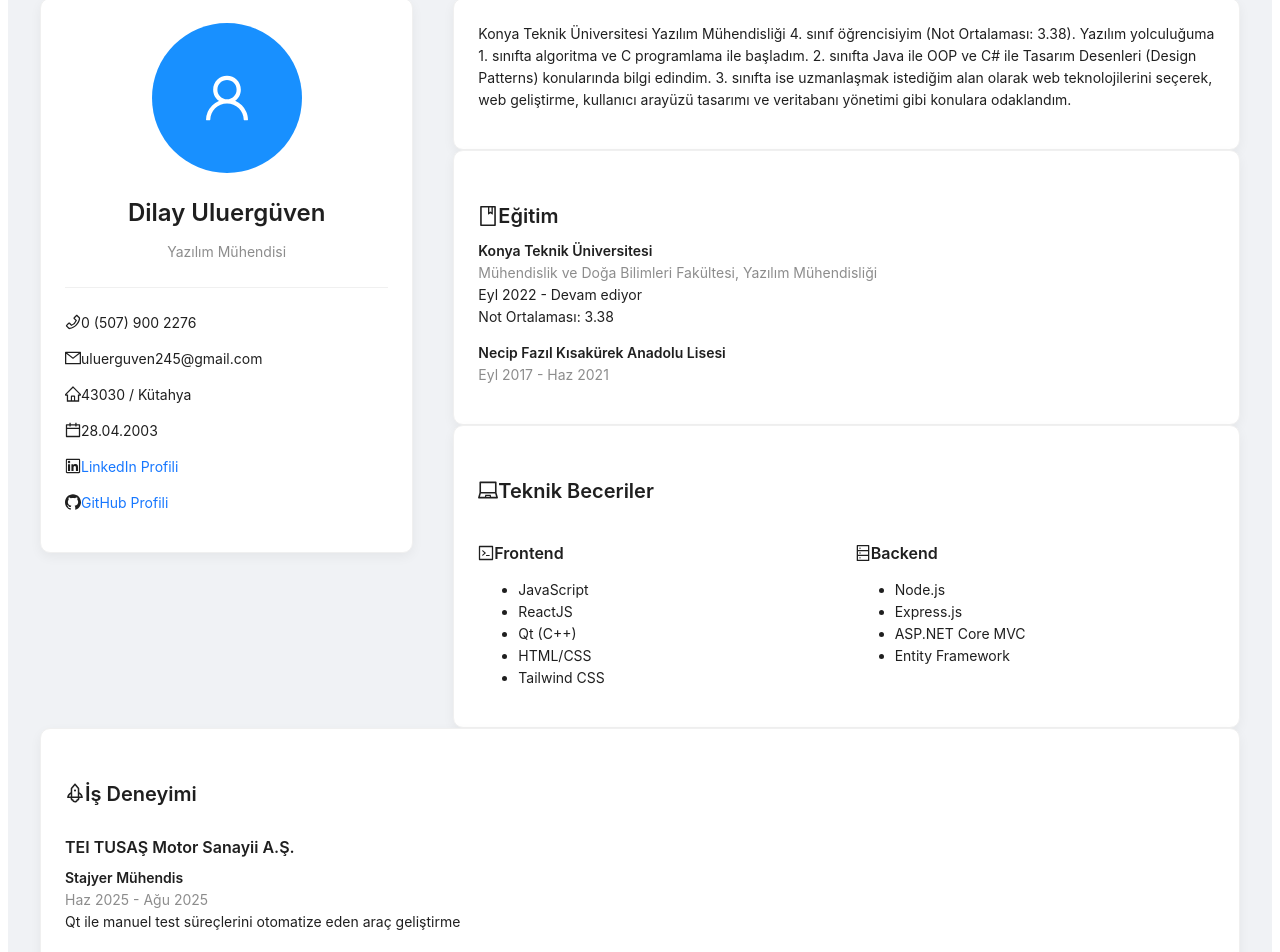
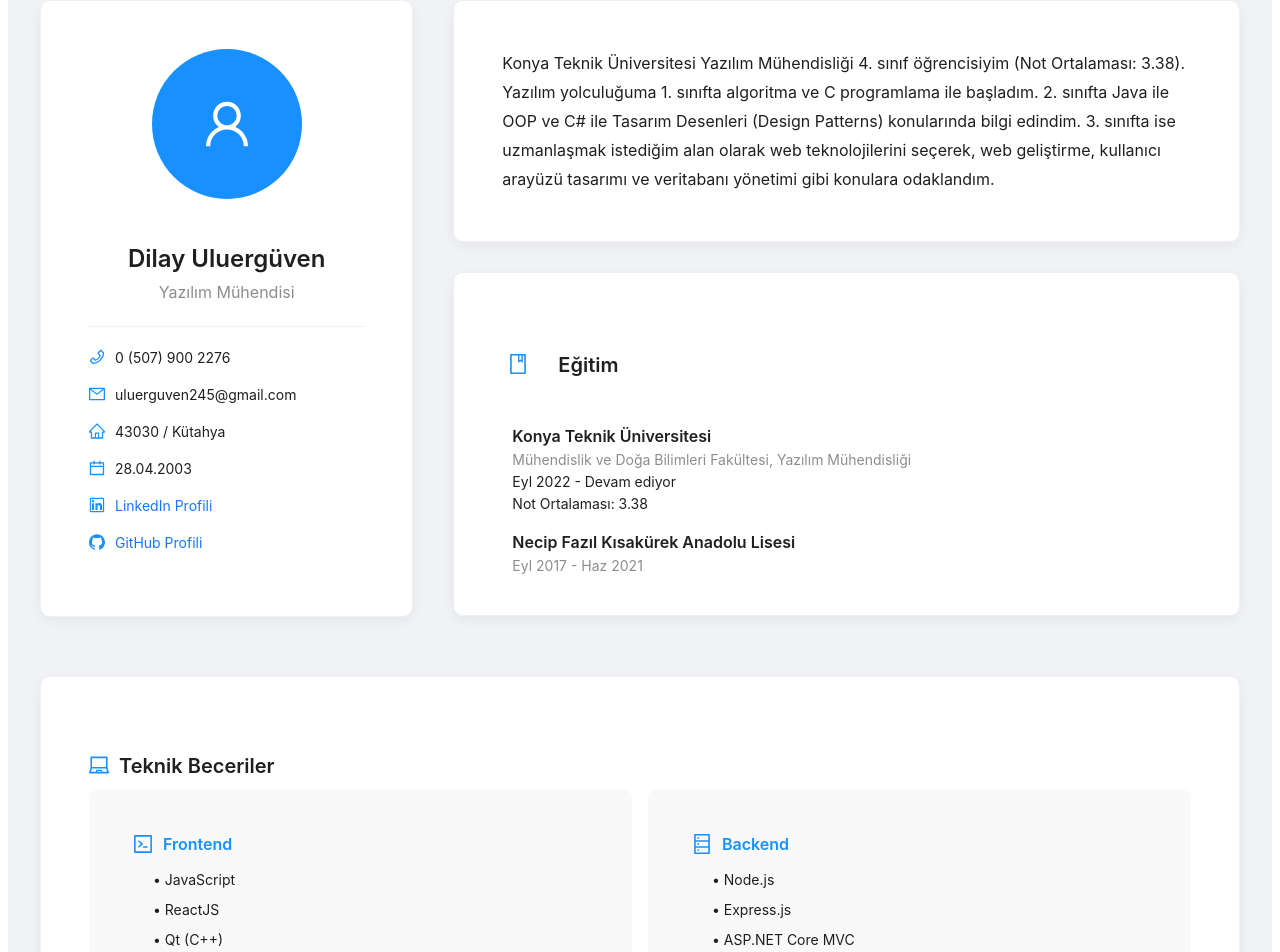
Before and after one commit to dilayuluerguven/My-Website, a React (Vite) app in the folder client/: page / in a window 1280 px wide. Shown: the part 1078-2030 px from the top of the page. Built offline with nearby package versions, Linux system fonts and the light colour scheme.

Commit message:
Updated About and Home section

```diff
--- a/client/src/components/Home.jsx
+++ b/client/src/components/Home.jsx
@@ -24,7 +24,7 @@ export default function Home() {
         <Row gutter={[16, 16]} justify="center">
           {['Proje 1', 'Proje 2', 'Proje 3', 'Proje 4'].map((proj, i) => (
             <Col key={i} xs={24} sm={12} md={8} lg={6}>
-              <Card title={proj} bordered hoverable>
+              <Card title={proj} variant="outlined" hoverable>
                 Bu proje hakkında kısa bir açıklama.
               </Card>
             </Col>
--- a/client/src/pages/About.jsx
+++ b/client/src/pages/About.jsx
@@ -11,8 +11,8 @@ import {
   LinkedinOutlined,
   GithubOutlined,
   BookOutlined,
-  LaptopOutlined
-} from '@ant-design/icons';
+  LaptopOutlined,
+} from "@ant-design/icons";
 
 const { Title, Paragraph, Text } = Typography;
 
@@ -20,81 +20,134 @@ const About = () => {
   return (
     <section
       id="about"
-      className="py-5 bg-light"
       style={{
         padding: "80px 20px",
         background: "#f0f2f5",
       }}
     >
-      <div className="container" style={{
+      <div
+        style={{
           maxWidth: "1200px",
           margin: "0 auto",
-      }}>
-        <div className="text-center mb-5">
-          <Title level={2} className="display-4 mb-3" style={{ fontSize: "36px", marginBottom: "10px" }}>
+        }}
+      >
+        <div style={{ textAlign: "center", marginBottom: "40px" }}>
+          <Title level={2} style={{ fontSize: "36px", marginBottom: "10px" }}>
             Hakkımda
           </Title>
-          <Divider className="mx-auto" style={{
+          <Divider
+            style={{
               maxWidth: "100px",
               borderColor: "#1890ff",
-          }} />
+              margin: "0 auto",
+            }}
+          />
         </div>
 
         <Row gutter={[40, 40]} align="top">
           <Col xs={24} md={8}>
             <Card
-              className="h-100 text-center"
               style={{
+                textAlign: "center",
                 borderRadius: "10px",
                 boxShadow: "0 4px 12px rgba(0, 0, 0, 0.05)",
+                height: "100%",
+                padding: "24px",
               }}
-              bodyStyle={{ padding: "24px" }}
             >
               <Avatar
                 size={150}
                 icon={<UserOutlined />}
-                className="mb-4"
                 style={{
-                  backgroundColor: '#1890ff',
-                  fontSize: '50px',
+                  backgroundColor: "#1890ff",
+                  fontSize: "50px",
+                  marginBottom: "20px",
                 }}
               />
-              <Title level={3} className="mb-1">Dilay Uluergüven</Title>
-              <Text type="secondary" className="fs-5">Yazılım Mühendisi</Text>
+              <Title level={3} style={{ marginBottom: "5px" }}>
+                Dilay Uluergüven
+              </Title>
+              <Text type="secondary" style={{ fontSize: "16px" }}>
+                Yazılım Mühendisi
+              </Text>
 
-              <Divider className="my-4" />
+              <Divider style={{ margin: "20px 0" }} />
 
-              <div className="text-start">
-                <Paragraph className="mb-3">
-                  <PhoneOutlined className="text-primary me-2" style={{ fontSize: "16px" }} />
+              <div style={{ textAlign: "left" }}>
+                <Paragraph style={{ marginBottom: "15px" }}>
+                  <PhoneOutlined
+                    style={{
+                      color: "#1890ff",
+                      fontSize: "16px",
+                      marginRight: "10px",
+                    }}
+                  />
                   <Text>0 (507) 900 2276</Text>
                 </Paragraph>
 
-                <Paragraph className="mb-3">
-                  <MailOutlined className="text-primary me-2" style={{ fontSize: "16px" }} />
+                <Paragraph style={{ marginBottom: "15px" }}>
+                  <MailOutlined
+                    style={{
+                      color: "#1890ff",
+                      fontSize: "16px",
+                      marginRight: "10px",
+                    }}
+                  />
                   <Text>uluerguven245@gmail.com</Text>
                 </Paragraph>
 
-                <Paragraph className="mb-3">
-                  <HomeOutlined className="text-primary me-2" style={{ fontSize: "16px" }} />
+                <Paragraph style={{ marginBottom: "15px" }}>
+                  <HomeOutlined
+                    style={{
+                      color: "#1890ff",
+                      fontSize: "16px",
+                      marginRight: "10px",
+                    }}
+                  />
                   <Text>43030 / Kütahya</Text>
                 </Paragraph>
 
-                <Paragraph className="mb-3">
-                  <CalendarOutlined className="text-primary me-2" style={{ fontSize: "16px" }} />
+                <Paragraph style={{ marginBottom: "15px" }}>
+                  <CalendarOutlined
+                    style={{
+                      color: "#1890ff",
+                      fontSize: "16px",
+                      marginRight: "10px",
+                    }}
+                  />
                   <Text>28.04.2003</Text>
                 </Paragraph>
 
-                <Paragraph className="mb-3">
-                  <LinkedinOutlined className="text-primary me-2" style={{ fontSize: "16px" }} />
-                  <a href="www.linkedin.com/in/dilay-uluergüven-2b484125b" target="_blank" rel="noopener noreferrer">
+                <Paragraph style={{ marginBottom: "15px" }}>
+                  <LinkedinOutlined
+                    style={{
+                      color: "#1890ff",
+                      fontSize: "16px",
+                      marginRight: "10px",
+                    }}
+                  />
+                  <a
+                    href="www.linkedin.com/in/dilay-uluergüven-2b484125b"
+                    target="_blank"
+                    rel="noopener noreferrer"
+                  >
                     LinkedIn Profili
                   </a>
                 </Paragraph>
 
                 <Paragraph>
-                  <GithubOutlined className="text-primary me-2" style={{ fontSize: "16px" }} />
-                  <a href="https://github.com/dilayulurerguyen" target="_blank" rel="noopener noreferrer">
+                  <GithubOutlined
+                    style={{
+                      color: "#1890ff",
+                      fontSize: "16px",
+                      marginRight: "10px",
+                    }}
+                  />
+                  <a
+                    href="https://github.com/dilayuluerguven"
+                    target="_blank"
+                    rel="noopener noreferrer"
+                  >
                     GitHub Profili
                   </a>
                 </Paragraph>
@@ -104,120 +157,245 @@ const About = () => {
 
           <Col xs={24} md={16}>
             <Card
-              className="mb-4"
               style={{
                 borderRadius: "10px",
                 boxShadow: "0 4px 12px rgba(0, 0, 0, 0.05)",
-                height: "100%"
+                height: "100%",
+                marginBottom: "30px",
+                padding: "24px",
               }}
-              bodyStyle={{ padding: "24px" }}
             >
-              <Paragraph className="fs-5 lh-lg mb-0 text-start">
-                Konya Teknik Üniversitesi Yazılım Mühendisliği 4. sınıf öğrencisiyim (Not Ortalaması: 3.38).
-                Yazılım yolculuğuma 1. sınıfta algoritma ve C programlama ile başladım.
-                2. sınıfta Java ile OOP ve C# ile Tasarım Desenleri (Design Patterns)
-                konularında bilgi edindim. 3. sınıfta ise uzmanlaşmak istediğim alan
-                olarak web teknolojilerini seçerek, web geliştirme, kullanıcı arayüzü
-                tasarımı ve veritabanı yönetimi gibi konulara odaklandım.
+              <Paragraph
+                style={{
+                  fontSize: "16px",
+                  lineHeight: 1.8,
+                  textAlign: "left",
+                  marginBottom: "0",
+                }}
+              >
+                Konya Teknik Üniversitesi Yazılım Mühendisliği 4. sınıf
+                öğrencisiyim (Not Ortalaması: 3.38). Yazılım yolculuğuma 1.
+                sınıfta algoritma ve C programlama ile başladım. 2. sınıfta Java
+                ile OOP ve C# ile Tasarım Desenleri (Design Patterns)
+                konularında bilgi edindim. 3. sınıfta ise uzmanlaşmak istediğim
+                alan olarak web teknolojilerini seçerek, web geliştirme,
+                kullanıcı arayüzü tasarımı ve veritabanı yönetimi gibi konulara
+                odaklandım.
               </Paragraph>
-            </Card>
-
-            <Card
-              className="mb-4"
-              style={{
-                borderRadius: "10px",
-                boxShadow: "0 4px 12px rgba(0, 0, 0, 0.05)",
-              }}
-              bodyStyle={{ padding: "24px" }}
-            >
-              <Title level={4} className="mb-4">
-                <BookOutlined className="text-primary me-2" />
-                Eğitim
-              </Title>
-
-              <div className="ms-4">
-                <Paragraph className="mb-3">
-                  <Text strong className="fs-5">Konya Teknik Üniversitesi</Text><br />
-                  <Text type="secondary">Mühendislik ve Doğa Bilimleri Fakültesi, Yazılım Mühendisliği</Text><br />
-                  <Text>Eyl 2022 - Devam ediyor</Text><br />
-                  <Text>Not Ortalaması: 3.38</Text>
-                </Paragraph>
-
-                <Paragraph>
-                  <Text strong className="fs-5">Necip Fazıl Kısakürek Anadolu Lisesi</Text><br />
-                  <Text type="secondary">Eyl 2017 - Haz 2021</Text>
-                </Paragraph>
-              </div>
             </Card>
 
             <Card
               style={{
                 borderRadius: "10px",
-                boxShadow: "0 4px 12px rgba(0, 0, 0, 0.05)"
+                boxShadow: "0 4px 12px rgba(0, 0, 0, 0.05)",
+                marginBottom: "30px",
               }}
-              bodyStyle={{ padding: "24px" }}
             >
-              <Title level={4} className="mb-4">
-                <LaptopOutlined className="text-primary me-2" />
+              <Title level={4} style={{ marginBottom: "20px" }}>
+                <BookOutlined
+                  style={{
+                    color: "#1890ff",
+                    margin: "30px",
+                  }}
+                />
+                Eğitim
+              </Title>
+
+              <div style={{ marginLeft: "34px" }}>
+                <Paragraph style={{ marginBottom: "15px" }}>
+                  <Text strong style={{ fontSize: "16px" }}>
+                    Konya Teknik Üniversitesi
+                  </Text>
+                  <br />
+                  <Text type="secondary">
+                    Mühendislik ve Doğa Bilimleri Fakültesi, Yazılım
+                    Mühendisliği
+                  </Text>
+                  <br />
+                  <Text>Eyl 2022 - Devam ediyor</Text>
+                  <br />
+                  <Text>Not Ortalaması: 3.38</Text>
+                </Paragraph>
+
+                <Paragraph>
+                  <Text strong style={{ fontSize: "16px" }}>
+                    Necip Fazıl Kısakürek Anadolu Lisesi
+                  </Text>
+                  <br />
+                  <Text type="secondary">Eyl 2017 - Haz 2021</Text>
+                </Paragraph>
+              </div>
+            </Card>
+          </Col>
+        </Row>
+
+        <Card
+          style={{
+            borderRadius: "10px",
+            boxShadow: "0 4px 12px rgba(0, 0, 0, 0.05)",
+            marginTop: "30px",
+            padding: "24px",
+          }}
+        >
+          <Title level={4} style={{ marginBottom: "10px" }}>
+            <LaptopOutlined
+              style={{
+                color: "#1890ff",
+                marginRight: "10px",
+              }}
+            />
             Teknik Beceriler
           </Title>
 
           <Row gutter={[16, 16]}>
             <Col xs={24} md={12}>
-                  <div className="bg-light p-3 rounded h-100"> {/* Bootstrap classes */}
-                    <Title level={5} className="text-primary">
-                      <CodeOutlined className="me-2" />
+              <Card
+                style={{
+                  background: "#f9f9f9",
+                  borderRadius: "8px",
+                  height: "100%",
+                  width: "100%",
+                  border: "none",
+                  padding: "20px",
+                }}
+              >
+                <div
+                  style={{
+                    display: "flex",
+                    alignItems: "center",
+                    marginBottom: "15px",
+                  }}
+                >
+                  <div style={{ display: "flex", alignItems: "baseline" }}>
+                    <div style={{ display: "flex", alignItems: "baseline" }}>
+                      <div style={{ display: "flex", alignItems: "center" }}>
+                        <div
+                          style={{
+                            display: "flex",
+                            alignItems: "center",
+                            gap: "10px",
+                          }}
+                        >
+                          <CodeOutlined
+                            style={{
+                              color: "#1890ff",
+                              fontSize: "20px",
+                              flexShrink: 0,
+                            }}
+                          />
+                          <Title
+                            level={5}
+                            style={{
+                              color: "#1890ff",
+                              margin: 0,
+                              lineHeight: 1,
+                              fontSize: "16px",
+                            }}
+                          >
                             Frontend
                           </Title>
-                    <ul className="ps-3 mb-0">
-                      <li><Text>JavaScript</Text></li>
-                      <li><Text>ReactJS</Text></li>
-                      <li><Text>Qt (C++)</Text></li>
-                      <li><Text>HTML/CSS</Text></li>
-                      <li><Text>Tailwind CSS</Text></li>
+                        </div>
+                      </div>
+                    </div>
+                  </div>
+                </div>
+                <ul
+                  style={{
+                    paddingLeft: "20px",
+                    margin: 0,
+                    listStyleType: "none",
+                  }}
+                >
+                  <li style={{ marginBottom: "8px" }}>• JavaScript</li>
+                  <li style={{ marginBottom: "8px" }}>• ReactJS</li>
+                  <li style={{ marginBottom: "8px" }}>• Qt (C++)</li>
+                  <li style={{ marginBottom: "8px" }}>• HTML/CSS</li>
+                  <li>• Tailwind CSS</li>
                 </ul>
-                  </div>
+              </Card>
             </Col>
 
             <Col xs={24} md={12}>
-                  <div className="bg-light p-3 rounded h-100">
-                    <Title level={5} className="text-primary">
-                      <DatabaseOutlined className="me-2" />
+              <Card
+                style={{
+                  background: "#f9f9f9",
+                  borderRadius: "8px",
+                  height: "100%",
+                  width: "100%",
+                  border: "none",
+                  padding: "20px",
+                }}
+              >
+                <div
+                  style={{
+                    display: "flex",
+                    alignItems: "center",
+                    marginBottom: "15px",
+                  }}
+                >
+                  <div style={{ display: "flex", alignItems: "center" }}>
+                    <DatabaseOutlined
+                      style={{
+                        color: "#1890ff",
+                        fontSize: "20px",
+                        marginRight: "10px",
+                        flexShrink: 0,
+                      }}
+                    />
+                    <Title
+                      level={5}
+                      style={{
+                        color: "#1890ff",
+                        margin: 0,
+                        lineHeight: 1,
+                      }}
+                    >
                       Backend
                     </Title>
-                    <ul className="ps-3 mb-0">
-                      <li><Text>Node.js</Text></li>
-                      <li><Text>Express.js</Text></li>
-                      <li><Text>ASP.NET Core MVC</Text></li>
-                      <li><Text>Entity Framework</Text></li>
+                  </div>
+                </div>
+                <ul
+                  style={{
+                    paddingLeft: "20px",
+                    margin: 0,
+                    listStyleType: "none",
+                  }}
+                >
+                  <li style={{ marginBottom: "8px" }}>• Node.js</li>
+                  <li style={{ marginBottom: "8px" }}>• Express.js</li>
+                  <li style={{ marginBottom: "8px" }}>• ASP.NET Core MVC</li>
+                  <li>• Entity Framework</li>
                 </ul>
-                  </div>
+              </Card>
             </Col>
           </Row>
         </Card>
-          </Col>
-        </Row>
-
         <Card
-          className="mt-4"
           style={{
             borderRadius: "10px",
-            boxShadow: "0 4px 12px rgba(0, 0, 0, 0.05)"
+            boxShadow: "0 4px 12px rgba(0, 0, 0, 0.05)",
+            marginTop: "30px",
+            padding: "24px",
           }}
-          bodyStyle={{ padding: "24px" }}
         >
-          <Title level={4} className="mb-3">
-            <RocketOutlined className="text-primary me-2" />
+          <Title level={4} style={{ marginBottom: "15px" }}>
+            <RocketOutlined
+              style={{
+                color: "#1890ff",
+                marginRight: "10px",
+              }}
+            />
             İş Deneyimi
           </Title>
 
-          <div className="ms-4">
-            <Title level={5} className="mb-1">
+          <div style={{ marginLeft: "34px" }}>
+            <Title level={5} style={{ marginBottom: "5px" }}>
               TEI TUSAŞ Motor Sanayii A.Ş.
             </Title>
-            <Text strong>Stajyer Mühendis</Text><br />
+            <Text strong>Stajyer Mühendis</Text>
+            <br />
             <Text type="secondary">Haz 2025 - Ağu 2025</Text>
-            <Paragraph className="mt-2 mb-0">
+            <Paragraph style={{ marginTop: "10px", marginBottom: "0" }}>
               Qt ile manuel test süreçlerini otomatize eden araç geliştirme
             </Paragraph>
           </div>
```
Lines whose indentation alone changed are shown as unchanged.
